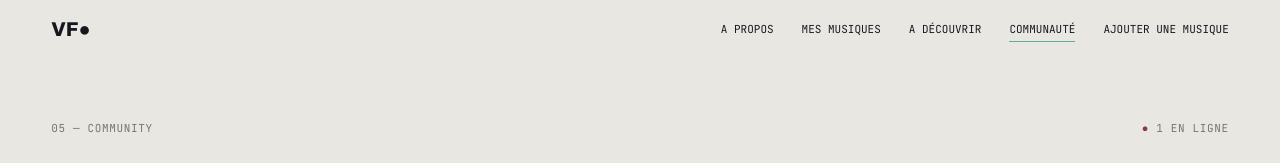
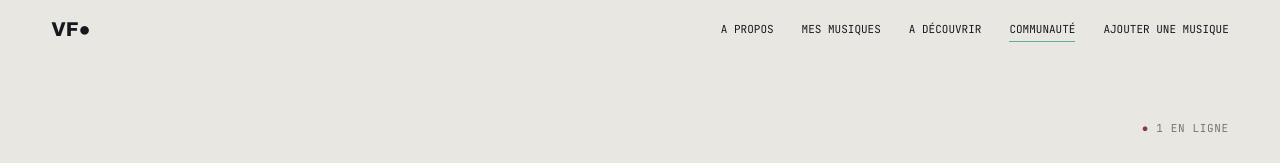
Before and after one commit to mfrgt4/vinyl-folio, a React (Vite) app: page /communaute in a window 1280 px wide. Shown: the top 163 px of the page. Built offline with nearby package versions, Linux system fonts and the light colour scheme; no server answers.

Commit message:
Update Community.tsx

```diff
--- a/src/pages/Community.tsx
+++ b/src/pages/Community.tsx
@@ -99,7 +99,7 @@ export default function Community() {
   return (
     <div className="page">
       <div style={{ display: "flex", justifyContent: "space-between" }}>
-        <p className="mono">05 — Community</p>
+        <p className="mono"></p>
         <p className="mono">
           <span style={{ color: "var(--red)" }}>●</span> {online} en ligne
         </p>
```
